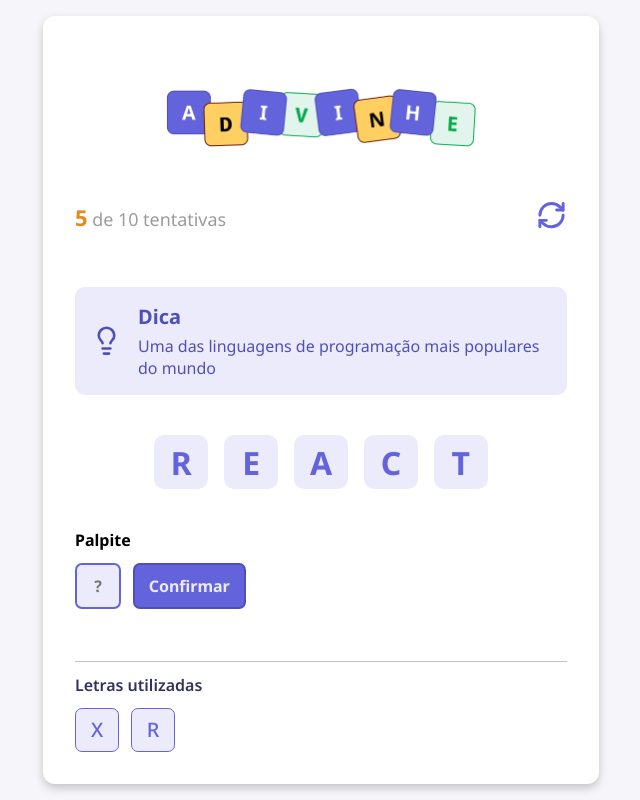
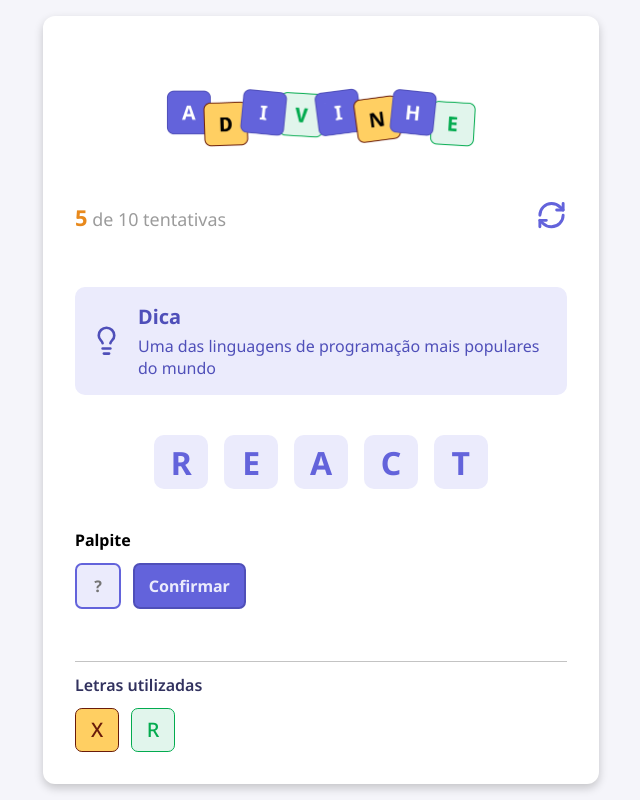
Before and after one commit to clara-nascie/jogo-de-adivinhacao, a React (Vite) app in the folder jogo-de-adivinhação-react/: page / in a window 1280 px wide. Shown: the whole page, without its empty margins (319-959 px from the left). Built offline with nearby package versions, Linux system fonts and the light colour scheme.

Commit message:
feat: add correct and wrong color variants to Letter component

```diff
--- a/jogo-de-adivinhação-react/src/Components/Letter/index.tsx
+++ b/jogo-de-adivinhação-react/src/Components/Letter/index.tsx
@@ -3,14 +3,17 @@ import styles from "./styles.module.css";
 type Props = {
   value?: string;
   size?: "default" | "small";
+  color?: "default" | "correct" | "wrong";
 };
 
-export function Letter({ value = "", size = "default" }: Props) {
+export function Letter({ value = "", size = "default", color = "default" }: Props) {
   return (
     <div
       className={`
       ${styles.letter}
       ${size === "small" && styles.letterSmall}
+      ${color === "correct" && styles.letterCorrect}
+      ${color === "wrong" && styles.letterWrong}
       `}
     >
       <span>{value}</span>
--- a/jogo-de-adivinhação-react/src/Components/Letter/styles.module.css
+++ b/jogo-de-adivinhação-react/src/Components/Letter/styles.module.css
@@ -23,3 +23,15 @@
   font-weight: 500;
   border: 1px solid #6363db;
 }
+
+.letterCorrect {
+  background-color: #e1f5ec;
+  border-color: #03ab4f;
+  color: #03ab4f;
+}
+
+.letterWrong {
+  background-color: #ffcf62;
+  border-color: #691b0a;
+  color: #691b0a;
+}
--- a/jogo-de-adivinhação-react/src/Components/LettersUsed/index.tsx
+++ b/jogo-de-adivinhação-react/src/Components/LettersUsed/index.tsx
@@ -6,8 +6,8 @@ export function LettersUsed() {
     <div className={styles.lettersUsed}>
       <h5>Letras utilizadas</h5>
       <div>
-        <Letter value="x" size="small" />
-        <Letter value="r" size="small" />
+        <Letter value="x" size="small" color="wrong"/>
+        <Letter value="r" size="small" color="correct"/>
       </div>
     </div>
   );
```
